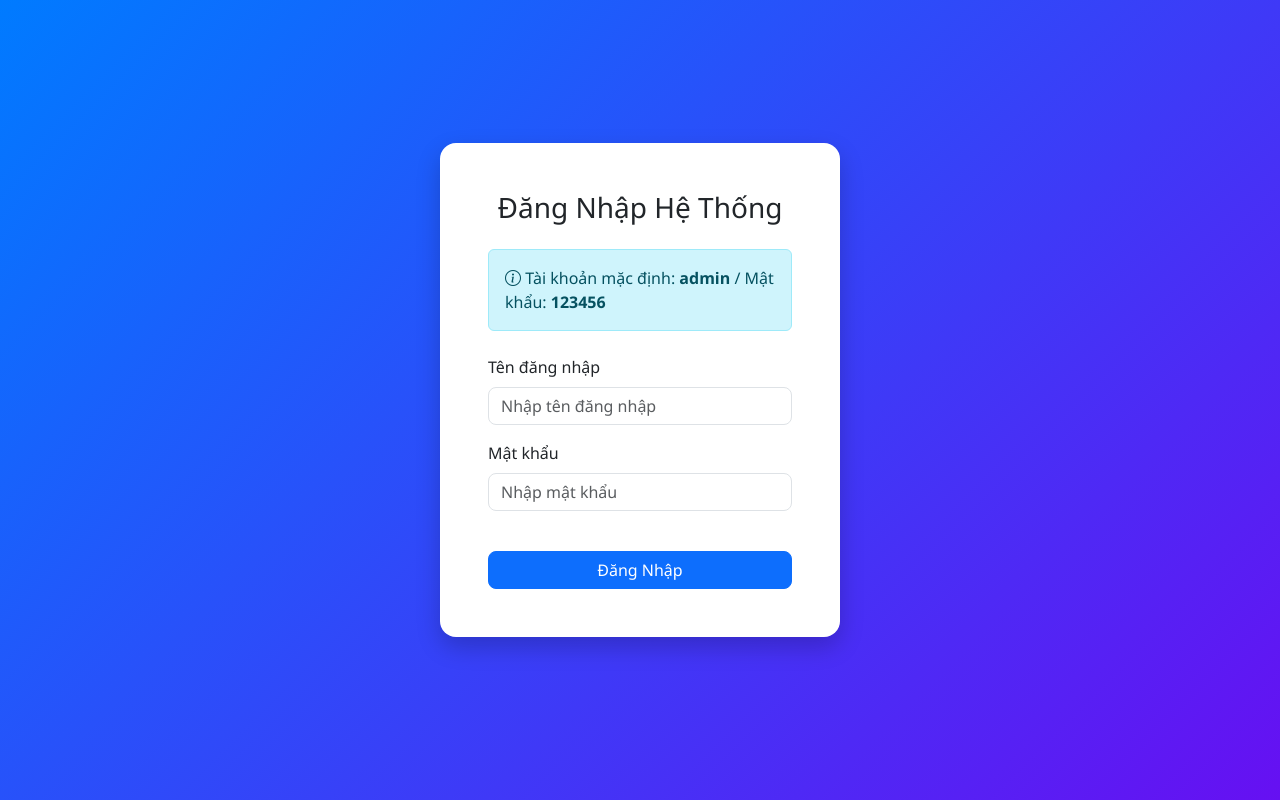
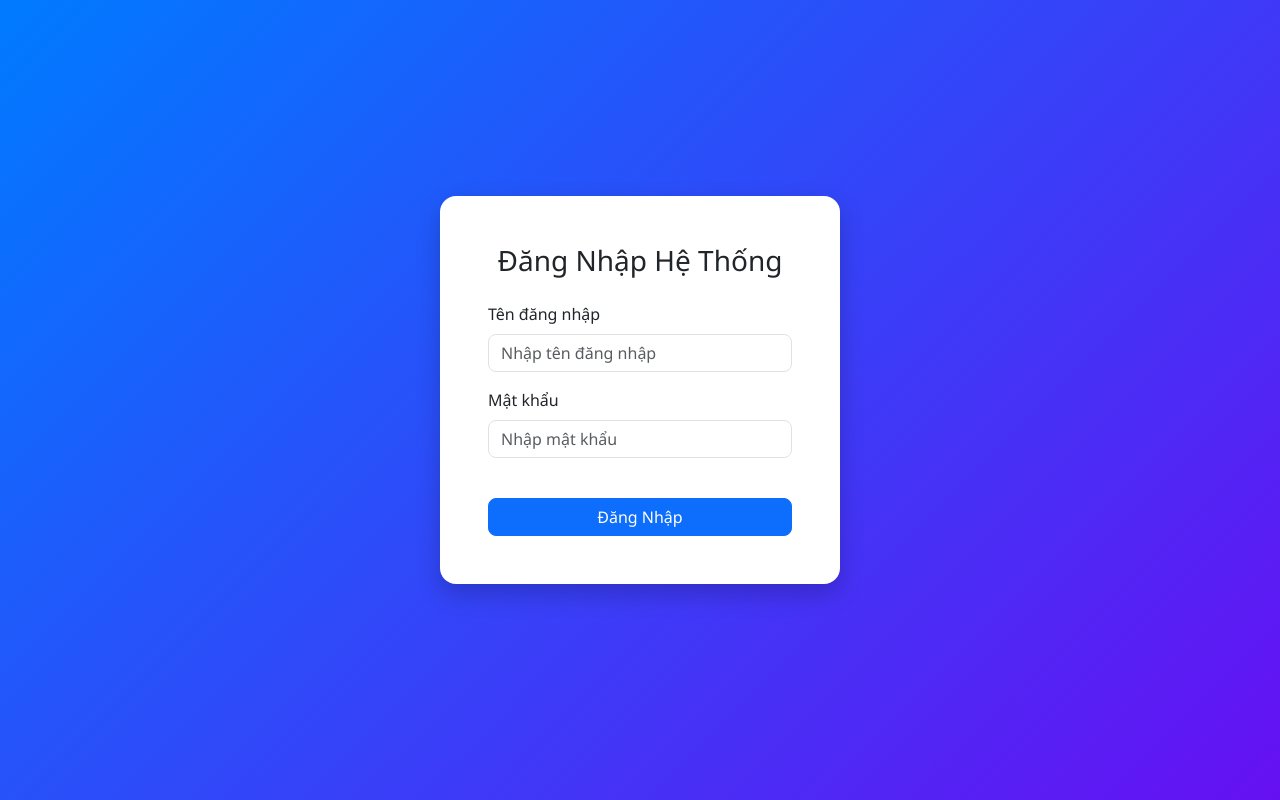
Before and after one commit to duongthihonganh/He-thong-quan-ly-san-bong, a plain HTML site: page web- demo1.html in a window 1280 px wide. Drawn offline with nearby package versions, Linux system fonts and the light colour scheme.

Commit message:
Update web- demo1.html

```diff
--- a/web- demo1.html
+++ b/web- demo1.html
@@ -188,9 +188,6 @@
         <div class="card login-card">
             <div class="card-body p-5">
                 <h3 class="text-center mb-4">Đăng Nhập Hệ Thống</h3>
-                <div class="alert alert-info mb-4">
-                    <i class="bi bi-info-circle"></i> Tài khoản mặc định: <strong>admin</strong> / Mật khẩu: <strong>123456</strong>
-                </div>
                 <div class="mb-3">
                     <label for="login-username" class="form-label">Tên đăng nhập</label>
                     <input type="text" id="login-username" class="form-control" placeholder="Nhập tên đăng nhập">
```
